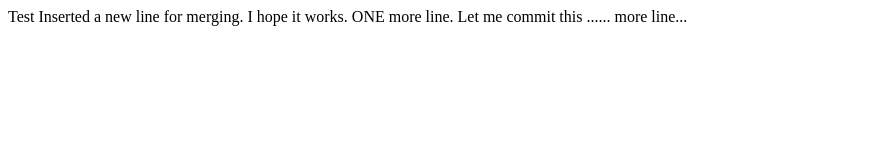
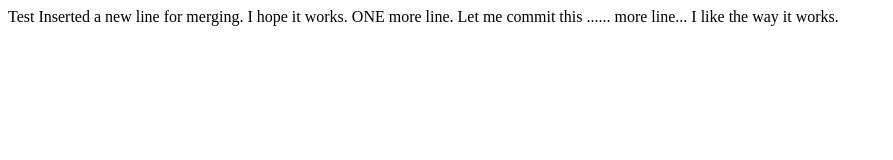
Before and after one commit to teamcarpetdev/lecture1, a plain HTML site: page index.html in a window 1280 px wide. Shown: the whole page, without its empty margins (0-893 px from the left). Drawn offline with Linux system fonts and the light colour scheme.

Commit message:
Added one more line

```diff
--- a/index.html
+++ b/index.html
@@ -11,6 +11,8 @@
 	ONE more line.
         Let me commit this ......
 	more line...
+	I like the way it works.
+
    </body>
 
 </html>
```
